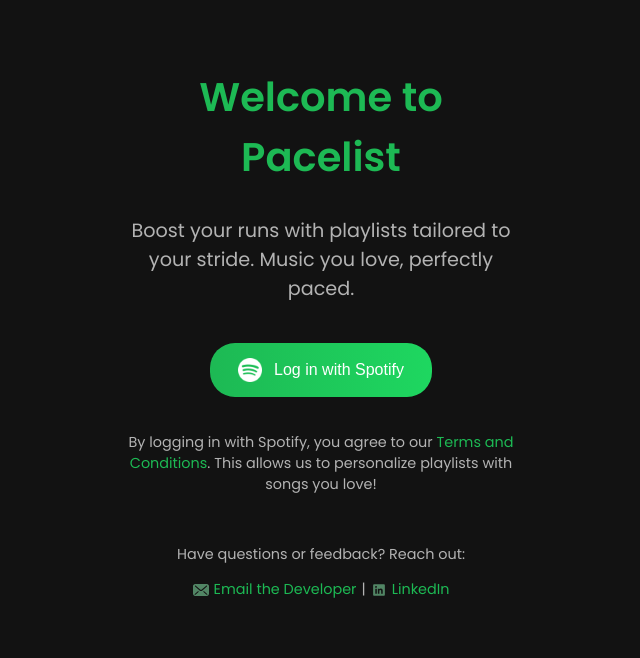
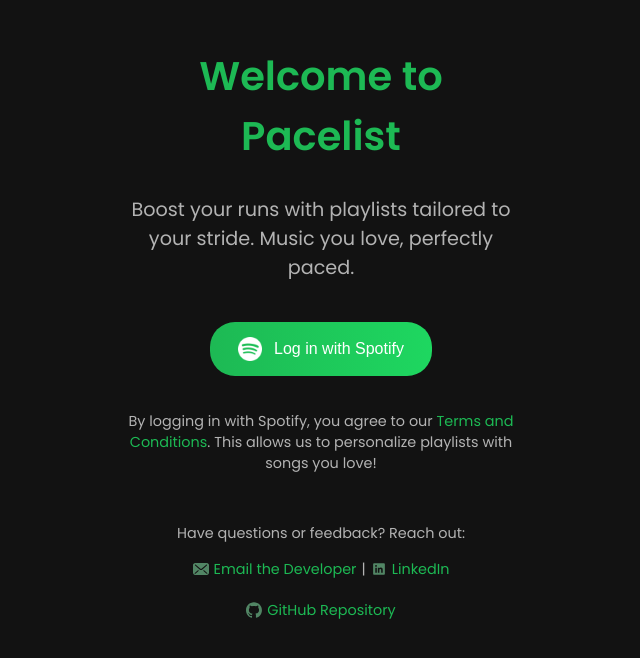
Before and after one commit to inigoBereciartua/Pacelist, a Vue app in the folder frontend/: page / in a window 1280 px wide. Shown: the part 120-778 px from the top of the page, without its empty margins (319-959 px from the left). Built offline with nearby package versions, Linux system fonts and the light colour scheme.

Commit message:
Add link to repository

```diff
--- a/frontend/src/layouts/SpotifyLogin.vue
+++ b/frontend/src/layouts/SpotifyLogin.vue
@@ -22,6 +22,11 @@
                         <img src="@/assets/linkedin.svg" alt="LinkedIn Icon" class="contact-icon" /> LinkedIn
                     </a>
                 </div>
+            </div>
+            <div class="repository-section">
+                <a href="https://github.com/inigoBereciartua/Pacelist" target="_blank" class="contact-link">
+                    <img src="@/assets/github.svg" alt="GitHub Icon" class="contact-icon" /> GitHub Repository
+                </a>
             </div>
         </div>
     </div>
@@ -139,4 +144,10 @@
     margin-right: 5px;
     filter: brightness(0) saturate(100%) invert(44%) sepia(55%) saturate(262%) hue-rotate(89deg) brightness(95%) contrast(91%);
 }
+
+.repository-section {
+    margin-top: 20px;
+    font-size: 0.9em;
+    text-align: center;
+}
 </style>
```
Also changed, not shown: frontend/src/assets/github.svg (added).
